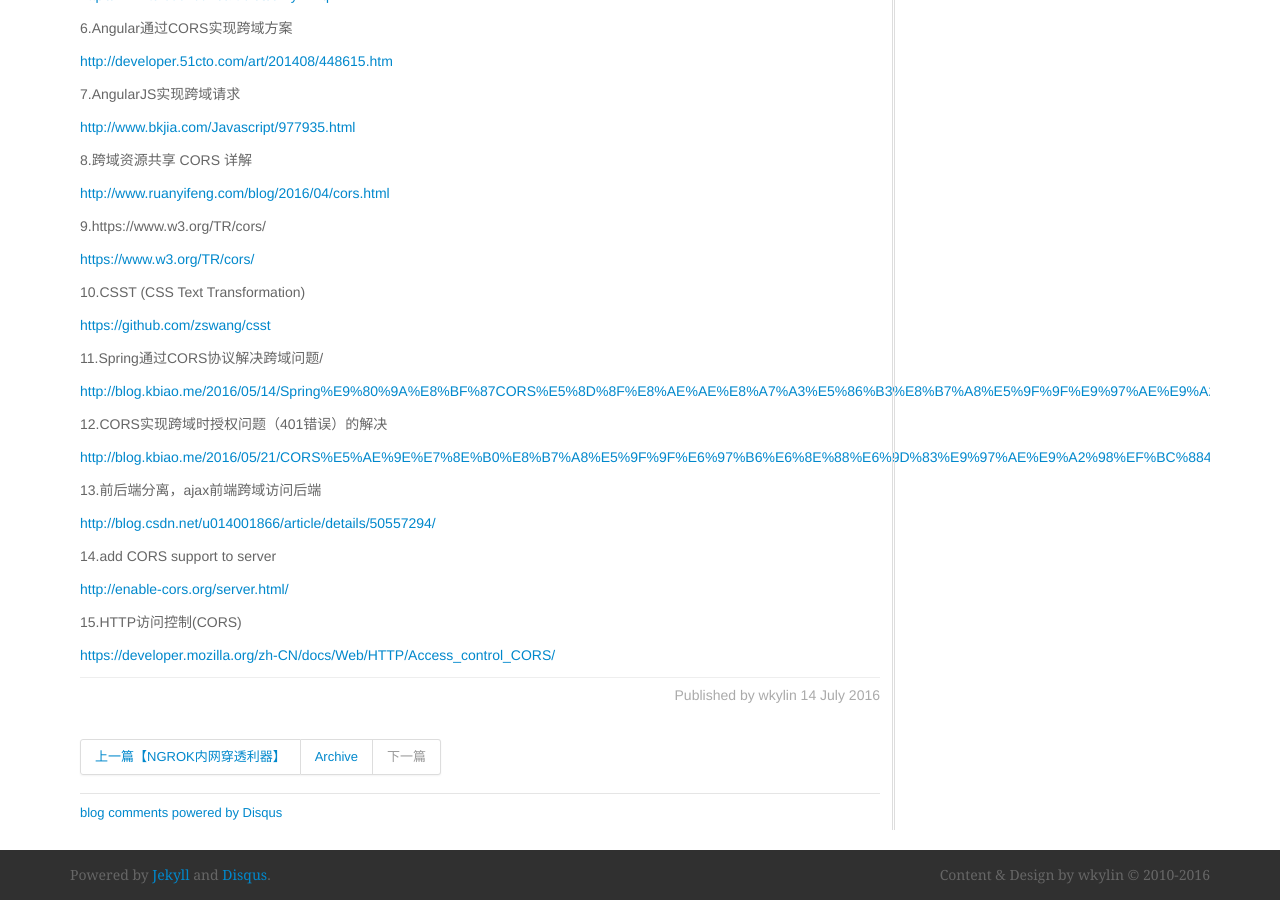
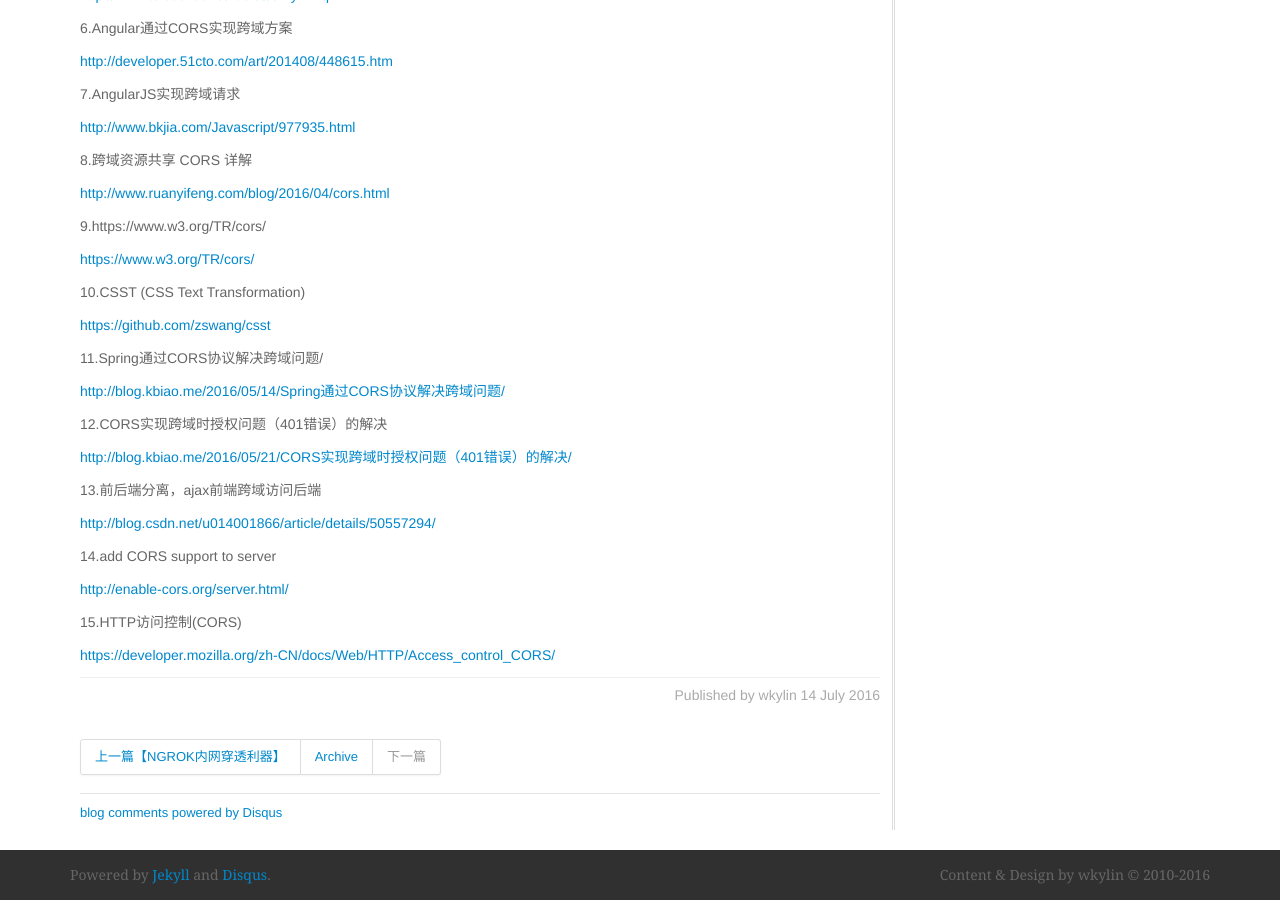
Before and after one commit to wkylin/wkylin.github.com, a Jekyll site: the page built from _posts/core-samples/2016-07-14-tomcat-cors.md, in a window 1280 px wide and 900 px high, scrolled down 4707 px. Built offline with Jekyll 4.4.1, drawn with Linux system fonts in a browser that asks for light colours; comment, search, counter and statistics services are not loaded.

Commit message:
tomcat cors .....

```diff
--- a/_posts/core-samples/2016-07-14-tomcat-cors.md
+++ b/_posts/core-samples/2016-07-14-tomcat-cors.md
@@ -290,11 +290,11 @@ browser-sync start --proxy "域名"
 
 11.Spring通过CORS协议解决跨域问题/
 
-<http://blog.kbiao.me/2016/05/14/Spring%E9%80%9A%E8%BF%87CORS%E5%8D%8F%E8%AE%AE%E8%A7%A3%E5%86%B3%E8%B7%A8%E5%9F%9F%E9%97%AE%E9%A2%98//>
+<http://blog.kbiao.me/2016/05/14/Spring通过CORS协议解决跨域问题/>
 
 12.CORS实现跨域时授权问题（401错误）的解决
 
-<http://blog.kbiao.me/2016/05/21/CORS%E5%AE%9E%E7%8E%B0%E8%B7%A8%E5%9F%9F%E6%97%B6%E6%8E%88%E6%9D%83%E9%97%AE%E9%A2%98%EF%BC%88401%E9%94%99%E8%AF%AF%EF%BC%89%E7%9A%84%E8%A7%A3%E5%86%B3/>
+<http://blog.kbiao.me/2016/05/21/CORS实现跨域时授权问题（401错误）的解决/>
 
 13.前后端分离，ajax前端跨域访问后端
 
```
